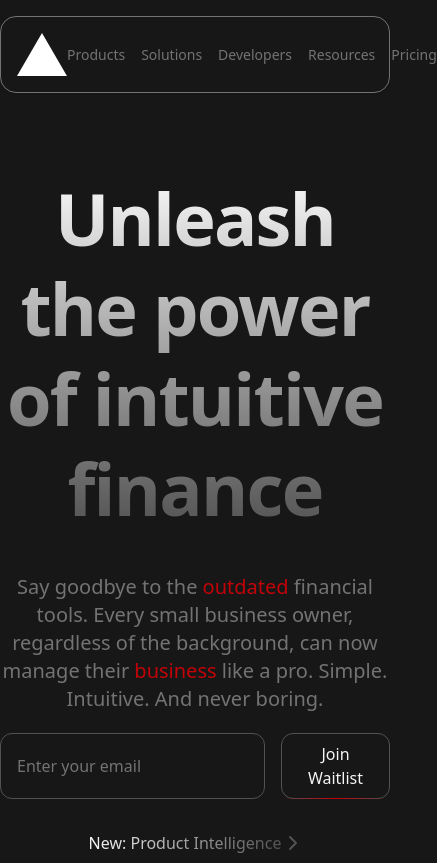
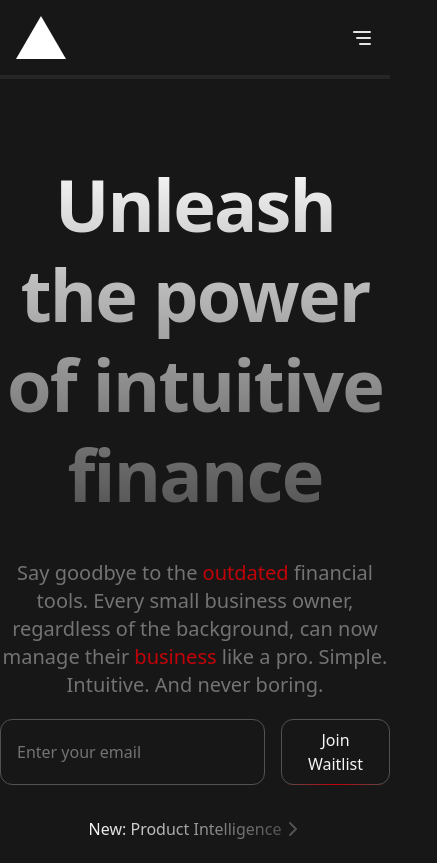
Before and after one commit to karanyadavv/tailwind-and-animation, a Next.js app: page / in a window 390 px wide. Shown: the whole page, 437 px wide, since content can reach past the window. Built offline with nearby package versions, Linux system fonts and the light colour scheme.

Commit message:
added responsive navbar

```diff
--- a/components/NavBar.tsx
+++ b/components/NavBar.tsx
@@ -1,14 +1,51 @@
+"use client";
 import Image from "next/image";
-import React from "react";
+import React, { useState } from "react";
 import Logo from "../public/vercel.svg";
 import { NavBarLinks } from "@/app/data/Navbar";
 import Link from "next/link";
 
 const NavBar = () => {
+  const [isOpen, setIsOpen] = useState(false);
   return (
-    <div className="shadow-navbar mx-auto mt-4 flex max-w-4xl items-center justify-between rounded-2xl border border-neutral-500 p-4">
+    <div className="relative">
+      <div className="shadow-navbar relative mx-auto flex max-w-4xl items-center justify-between border-b-4 border-neutral-800 p-4 md:mt-4 md:rounded-2xl md:border-4">
         <Image alt="logo" src={Logo} height={50} width={50} className="" />
-      <div className="mr-10 flex items-center gap-4 text-sm text-neutral-500">
+        <div className="mr-10 hidden items-center gap-4 text-sm font-medium text-neutral-500 md:flex">
+          {NavBarLinks.map((link, index) => {
+            return (
+              <Link
+                className="hover:text-neutral-200"
+                href={link.href}
+                key={index}
+              >
+                {link.name}
+              </Link>
+            );
+          })}
+        </div>
+        <button className="md:hidden" onClick={() => setIsOpen(!isOpen)}>
+          <svg
+            xmlns="http://www.w3.org/2000/svg"
+            width="24"
+            height="24"
+            viewBox="0 0 24 24"
+            fill="none"
+            stroke="currentColor"
+            strokeWidth="2"
+            strokeLinecap="round"
+            strokeLinejoin="round"
+            className="icon icon-tabler icons-tabler-outline icon-tabler-menu-deep text-neutral-200"
+          >
+            <path stroke="none" d="M0 0h24v24H0z" fill="none" />
+            <path d="M4 6h16" />
+            <path d="M7 12h13" />
+            <path d="M10 18h10" />
+          </svg>
+        </button>
+        {isOpen && (
+          <div className="absolute inset-x-0 top-20 mx-auto max-w-[90%] rounded-md bg-neutral-800">
+            <div className="flex flex-col items-start gap-4 p-4 text-sm font-medium text-neutral-300 md:hidden">
               {NavBarLinks.map((link, index) => {
                 return (
                   <Link
@@ -22,6 +59,9 @@ const NavBar = () => {
               })}
             </div>
           </div>
+        )}
+      </div>
+    </div>
   );
 };
 
```
Lines whose indentation alone changed are shown as unchanged.
